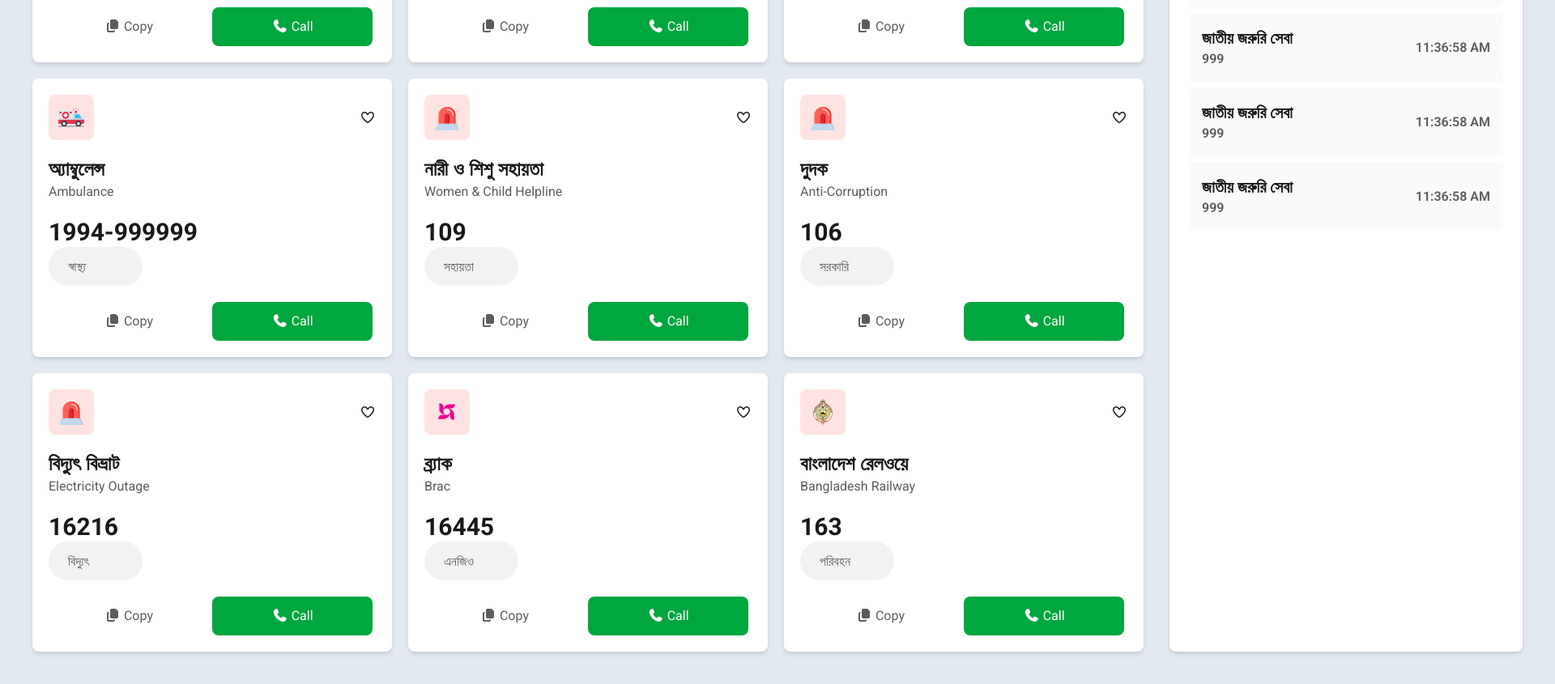
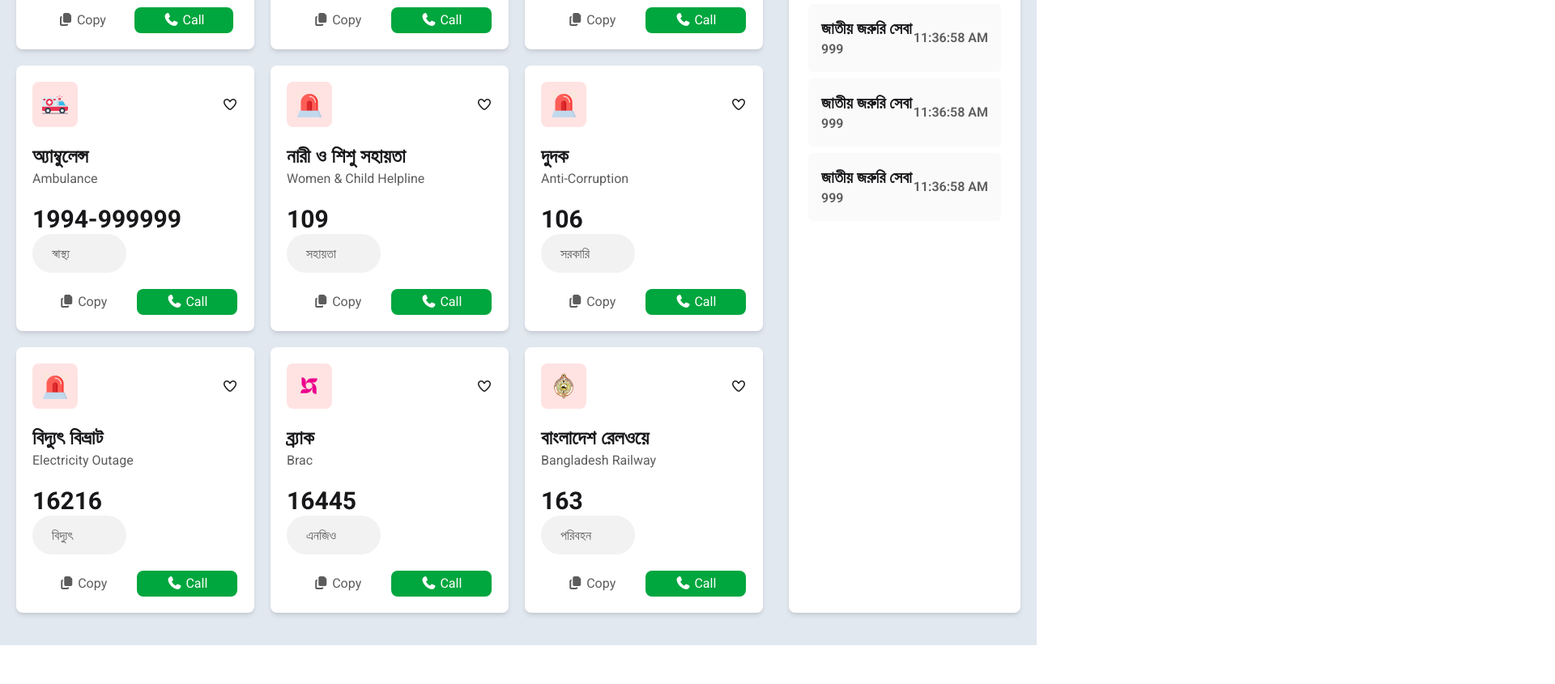
Before and after one commit to Ismail9138/A5-Emergency-Hotline, a plain HTML site: page index.html in a window 1280 px wide. Shown: the part 627-1472 px from the top of the page at 81% size, 1920 px wide, since content can reach past the window. After the commit the page ends 1424 px from the top, so only its background shows below. Drawn offline with nearby package versions, Linux system fonts and the light colour scheme; a web font is replaced by a local one.

Commit message:
responsive complete

```diff
--- a/index.html
+++ b/index.html
@@ -44,7 +44,9 @@
     <script src="https://cdn.jsdelivr.net/npm/@tailwindcss/browser@4"></script>
   </head>
   <body>
-    <nav class="flex justify-between items-center w-[1920px] m-auto py-6 px-15">
+    <nav
+      class="flex justify-between items-center m-auto py-6 px-15 md:flex-row flex-col"
+    >
       <div class="flex items-center gap-2">
         <img class="w-[49px] h-[49px]" src="./assets/logo.png" alt="" />
         <h1 class="text-[#006747] font-extrabold text-xl">
@@ -53,7 +55,7 @@
         </h1>
       </div>
 
-      <div class="flex items-center gap-5">
+      <div class="flex items-center gap-5 md:flex md:gap-2">
         <div class="bg-[#41ff6b1a] w-32 h-14 p-[12px] rounded-full">
           <div class="flex items-center justify-center gap-4">
             <h2 class="inter font-black text-lg">0</h2>
@@ -81,7 +83,7 @@
       <!-- banner-section -->
       <section class="text-center">
         <div
-          class="bg-gradient-to-r from-[#013223] via-[#006747] to-[#013223] py-4 w-[1920px] m-auto"
+          class="bg-gradient-to-r from-[#013223] via-[#006747] to-[#013223] py-4 m-auto"
         >
           <img class="w-24 h-24 m-auto" src="./assets/logo-dark.png" alt="" />
           <h2 class="hind text-4xl font-bold my-3 text-white">
@@ -94,11 +96,13 @@
         </div>
       </section>
 
-      <!-- card section -->
       <section
-        class="w-11/12 mx-auto py-10 grid grid-cols-12 gap-8 bg-slate-200 h[100vh] w-[1920px] p-10"
+        class="w-11/12 md:w-12/12 mx-auto py-10 grid grid-cols-12 gap-8 bg-slate-200 h[100vh] p-5"
       >
-        <section class="bg-slate-200 grid grid-cols-3 gap-5 col-span-9">
+        <!-- card section -->
+        <section
+          class="bg-slate-200 grid grid-cols-1 md:grid-cols-2 lg:grid lg:grid-cols-3 gap-5 lg:col-span-9 md:col-span-12 col-span-12"
+        >
           <div class="p-5 bg-white rounded-lg shadow-md">
             <div class="          ">
               <div class="flex items-center justify-between mb-3">
@@ -120,12 +124,12 @@
                 </p>
               </div>
               <button
-                class="py-3 px-14 border-gray-300 rounded-lg text-[#5C5C5C] roboto w-[49%]"
+                class="py-3 px-5 md:px-2 md:py-1 border-gray-300 rounded-lg text-[#5C5C5C] roboto w-[49%] md:w-[48%]"
               >
                 <i class="fa-solid fa-copy"></i> Copy
               </button>
               <button
-                class="py-3 px-14 bg-green-600 border-green-500 rounded-lg text-white roboto w-[49%]"
+                class="py-3 px-5 md:px-2 md:py-1 bg-green-600 border-green-500 rounded-lg text-white roboto w-[49%] md:w-[48%]"
               >
                 <i class="fa-solid fa-phone"></i> Call
               </button>
@@ -152,12 +156,12 @@
                 </p>
               </div>
               <button
-                class="py-3 px-14 border-gray-300 rounded-lg text-[#5C5C5C] roboto w-[49%]"
+                class="py-3 px-5 md:px-2 md:py-1 border-gray-300 rounded-lg text-[#5C5C5C] roboto w-[49%]"
               >
                 <i class="fa-solid fa-copy"></i> Copy
               </button>
               <button
-                class="py-3 px-14 bg-green-600 border-green-500 rounded-lg text-white roboto w-[49%]"
+                class="py-3 px-5 md:px-2 md:py-1 bg-green-600 border-green-500 rounded-lg text-white roboto w-[49%]"
               >
                 <i class="fa-solid fa-phone"></i> Call
               </button>
@@ -184,12 +188,12 @@
                 </p>
               </div>
               <button
-                class="py-3 px-14 border-gray-300 rounded-lg text-[#5C5C5C] roboto w-[49%]"
+                class="py-3 px-5 md:px-2 md:py-1 border-gray-300 rounded-lg text-[#5C5C5C] roboto w-[49%]"
               >
                 <i class="fa-solid fa-copy"></i> Copy
               </button>
               <button
-                class="py-3 px-14 bg-green-600 border-green-500 rounded-lg text-white roboto w-[49%]"
+                class="py-3 px-5 md:px-2 md:py-1 bg-green-600 border-green-500 rounded-lg text-white roboto w-[49%]"
               >
                 <i class="fa-solid fa-phone"></i> Call
               </button>
@@ -216,12 +220,12 @@
                 </p>
               </div>
               <button
-                class="py-3 px-14 border-gray-300 rounded-lg text-[#5C5C5C] roboto w-[49%]"
+                class="py-3 px-5 md:px-2 md:py-1 border-gray-300 rounded-lg text-[#5C5C5C] roboto w-[49%]"
               >
                 <i class="fa-solid fa-copy"></i> Copy
               </button>
               <button
-                class="py-3 px-14 bg-green-600 border-green-500 rounded-lg text-white roboto w-[49%]"
+                class="py-3 px-5 md:px-2 md:py-1 bg-green-600 border-green-500 rounded-lg text-white roboto w-[49%]"
               >
                 <i class="fa-solid fa-phone"></i> Call
               </button>
@@ -248,12 +252,12 @@
                 </p>
               </div>
               <button
-                class="py-3 px-14 border-gray-300 rounded-lg text-[#5C5C5C] roboto w-[49%]"
+                class="py-3 px-5 md:px-2 md:py-1 border-gray-300 rounded-lg text-[#5C5C5C] roboto w-[49%]"
               >
                 <i class="fa-solid fa-copy"></i> Copy
               </button>
               <button
-                class="py-3 px-14 bg-green-600 border-green-500 rounded-lg text-white roboto w-[49%]"
+                class="py-3 px-5 md:px-2 md:py-1 bg-green-600 border-green-500 rounded-lg text-white roboto w-[49%]"
               >
                 <i class="fa-solid fa-phone"></i> Call
               </button>
@@ -280,12 +284,12 @@
                 </p>
               </div>
               <button
-                class="py-3 px-14 border-gray-300 rounded-lg text-[#5C5C5C] roboto w-[49%]"
+                class="py-3 px-5 md:px-2 md:py-1 border-gray-300 rounded-lg text-[#5C5C5C] roboto w-[49%]"
               >
                 <i class="fa-solid fa-copy"></i> Copy
               </button>
               <button
-                class="py-3 px-14 bg-green-600 border-green-500 rounded-lg text-white roboto w-[49%]"
+                class="py-3 px-5 md:px-2 md:py-1 bg-green-600 border-green-500 rounded-lg text-white roboto w-[49%]"
               >
                 <i class="fa-solid fa-phone"></i> Call
               </button>
@@ -312,12 +316,12 @@
                 </p>
               </div>
               <button
-                class="py-3 px-14 border-gray-300 rounded-lg text-[#5C5C5C] roboto w-[49%]"
+                class="py-3 px-5 md:px-2 md:py-1 border-gray-300 rounded-lg text-[#5C5C5C] roboto w-[49%]"
               >
                 <i class="fa-solid fa-copy"></i> Copy
               </button>
               <button
-                class="py-3 px-14 bg-green-600 border-green-500 rounded-lg text-white roboto w-[49%]"
+                class="py-3 px-5 md:px-2 md:py-1 bg-green-600 border-green-500 rounded-lg text-white roboto w-[49%]"
               >
                 <i class="fa-solid fa-phone"></i> Call
               </button>
@@ -344,12 +348,12 @@
                 </p>
               </div>
               <button
-                class="py-3 px-14 border-gray-300 rounded-lg text-[#5C5C5C] roboto w-[49%]"
+                class="py-3 px-5 md:px-2 md:py-1 border-gray-300 rounded-lg text-[#5C5C5C] roboto w-[49%]"
               >
                 <i class="fa-solid fa-copy"></i> Copy
               </button>
               <button
-                class="py-3 px-14 bg-green-600 border-green-500 rounded-lg text-white roboto w-[49%]"
+                class="py-3 px-5 md:px-2 md:py-1 bg-green-600 border-green-500 rounded-lg text-white roboto w-[49%]"
               >
                 <i class="fa-solid fa-phone"></i> Call
               </button>
@@ -376,12 +380,12 @@
                 </p>
               </div>
               <button
-                class="py-3 px-14 border-gray-300 rounded-lg text-[#5C5C5C] roboto w-[49%]"
+                class="py-3 px-5 md:px-2 md:py-1 border-gray-300 rounded-lg text-[#5C5C5C] roboto w-[49%]"
               >
                 <i class="fa-solid fa-copy"></i> Copy
               </button>
               <button
-                class="py-3 px-14 bg-green-600 border-green-500 rounded-lg text-white roboto w-[49%]"
+                class="py-3 px-5 md:px-2 md:py-1 bg-green-600 border-green-500 rounded-lg text-white roboto w-[49%]"
               >
                 <i class="fa-solid fa-phone"></i> Call
               </button>
@@ -391,7 +395,9 @@
 
         <!-- section history -->
 
-        <section class="bg-white col-span-3 shadow-md p-6 rounded-lg">
+        <section
+          class="bg-white lg:col-span-3 shadow-md p-6 rounded-lg md:col-span-12 col-span-12"
+        >
           <div class="flex items-center justify-between mb-5">
             <div class="flex items-center gap-2">
               <i class="fa-regular fa-clock"></i>
@@ -399,7 +405,7 @@
             </div>
             <div>
               <button
-                class="bg-[#00a63e] w-32 h-14 p-[12px] rounded-full text-white font-bold text-lg"
+                class="bg-[#00a63e] px-4 py-2 rounded-lg text-white font-bold text-lg"
               >
                 Clear
               </button>
--- a/style/style.css
+++ b/style/style.css
@@ -8,3 +8,13 @@
 .roboto {
   font-family: "Roboto", sans-serif;
 }
+.hide {
+  display: none;
+}
+
+/* @media and (max-width: 48rem) {
+  .card-section {
+    display: grid;
+    grid-template: col;
+  }
+} */
```
